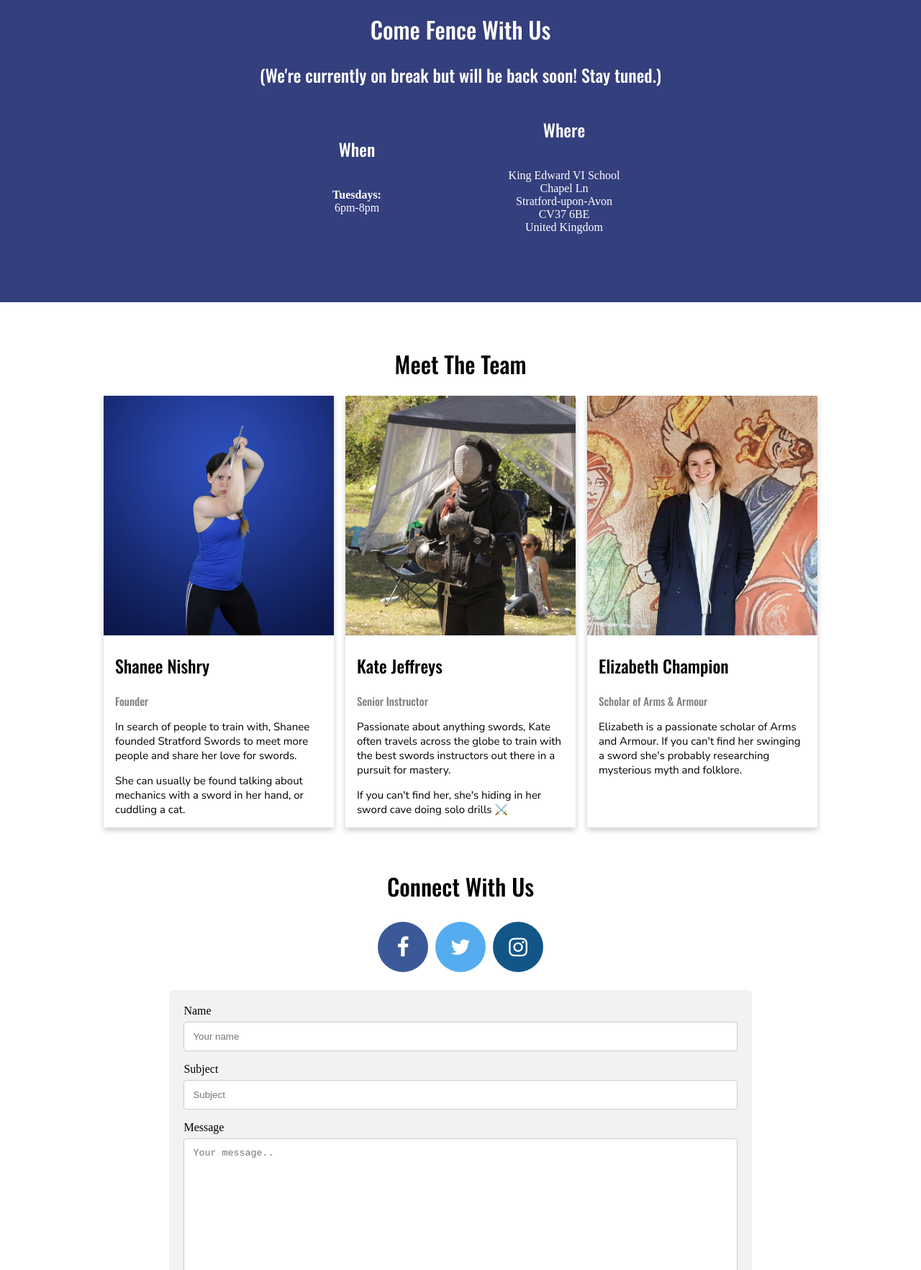
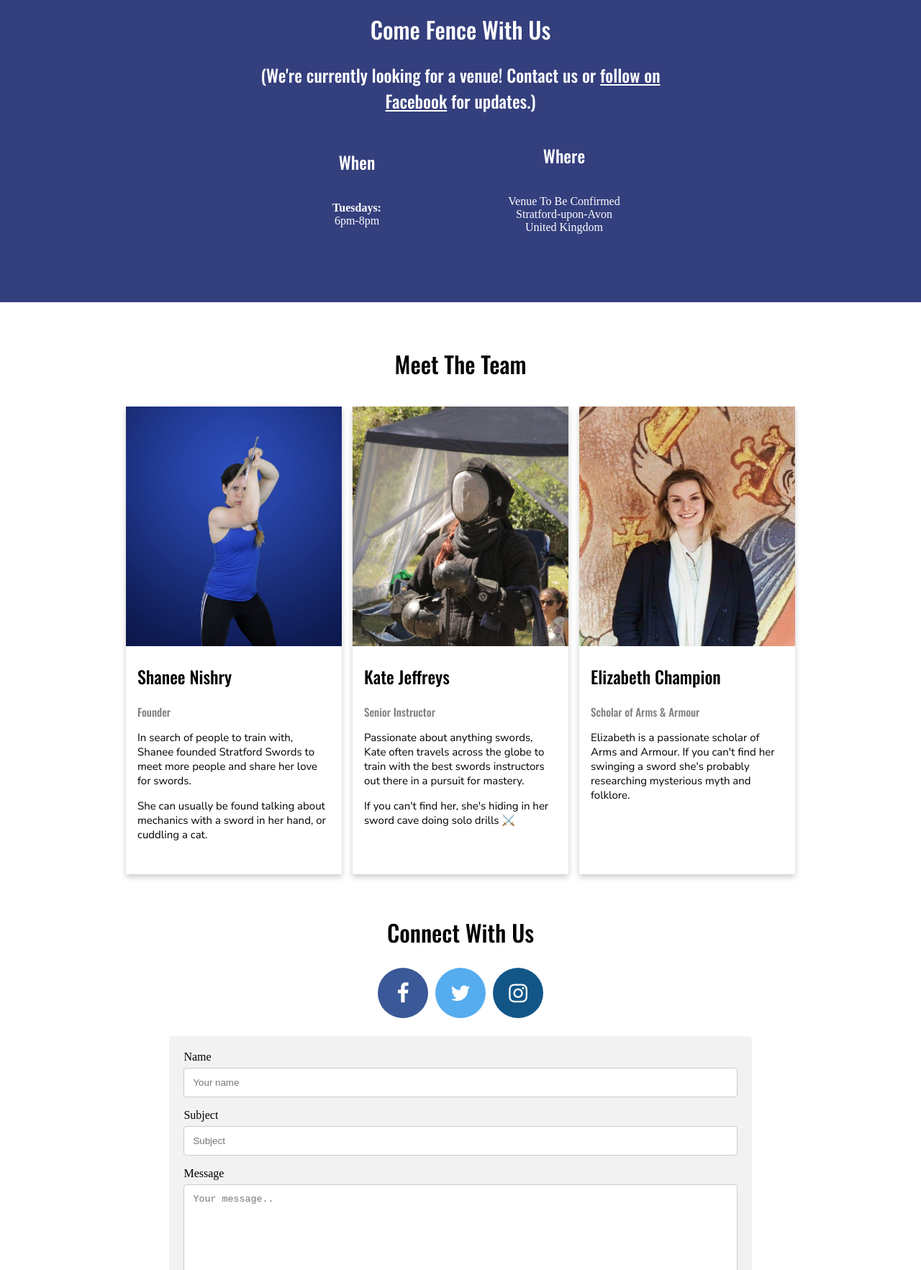
Before and after one commit to Lunarsong/stratford-swords, a Jekyll site: the page built from index.md, in a window 1280 px wide, cut to the strip 1575-3340 px from the top of the page. Shown: the whole strip at 72% size. Built offline with Jekyll 4.4.1, drawn with Linux system fonts in a browser that asks for light colours.

Commit message:
Improved layout.

```diff
--- a/_layouts/home.html
+++ b/_layouts/home.html
@@ -1,4 +1,5 @@
 <!doctype html>
+<meta name="viewport" content="width=device-width, initial-scale=1">
 <html lang="en">
 
 <head>
@@ -55,8 +56,8 @@
 
     <div class="join-container" style="width:45%">
       <h1>Come Fence With Us</h1>
-      <h2>(We're currently on break but will be back soon! Stay tuned.)</h2>
-      <div class="row">
+      <h2>(We're currently looking for a venue! Contact us or <a href="https://www.facebook.com/StratfordSwords">follow on Facebook</a> for updates.)</h2>
+      <div class="join-row">
         <div style="flex-grow:3; flex-basis:0;">
           <p><h2>When</h2></br>
           <b>Tuesdays:</b></br>
@@ -65,10 +66,8 @@
         <div style="flex-grow:0; flex-basis:0;"></div>
         <div style="flex-grow:3; flex-basis:0;">
           <p><h2>Where</h2></br>
-            King Edward VI School</br>
-            Chapel Ln</br>
+            Venue To Be Confirmed</br>
             Stratford-upon-Avon</br>
-            CV37 6BE</br>
             United Kingdom</p>
         </div>
       </div>
@@ -77,19 +76,17 @@
     <script>
       function initMap() {
         // The location of King Edward VI School.
-        var geo = {lat: 52.1898693, lng: -1.7077516};
+        var geo = {lat: 52.193803, lng: -1.7156402};
         // The map, centered at the school.
         var map = new google.maps.Map(
             document.getElementById('googleMap'), {zoom: 16, center: geo});
 
         var contentString = '<div id="content">'+
-    '<h2>King Edward VI School</h2>'+
+    '<h2>Venue To Be Confirmed</h2>'+
     '<div id="bodyContent">'+
-    '<p>Chapel Ln</br>\
-          Stratford-upon-Avon</br>\
-          CV37 6BE</br>\
+    '<p>Stratford-upon-Avon</br>\
           United Kingdom</p>'+
-    '<p><a href="https://maps.google.com/maps?ll=52.189869,-1.707752&z=16&t=m&hl=en-US&gl=US&mapclient=apiv3&cid=17300360906259323881">View on Google Maps</a></p>'+
+    //'<p><a href="https://maps.google.com/maps?ll=52.189869,-1.707752&z=16&t=m&hl=en-US&gl=US&mapclient=apiv3&cid=17300360906259323881">View on Google Maps</a></p>'+
     '</div>'+
     '</div>';
 
@@ -114,7 +111,9 @@
 
   <div class="meet-the-team">
     <h1>Meet The Team</h1>
+    <div class="team-container">
       <div class="team-row">
+        <tr>
           <div class="column">
             <div class="card">
               <img src="/assets/images/shanee.jpg" alt="Shanee Nishry" class="team-image"/>
@@ -148,10 +147,11 @@
                 <h2>Elizabeth Champion</h2>
                 <p class="title">Scholar of Arms & Armour</p>
                 <p>Elizabeth is a passionate scholar of Arms and Armour. If you can't find her swinging a sword she's probably researching mysterious myth and folklore.</p>
-            <p></br></br></p>
                 <!--p><button class="button">Contact</button></p-->
               </div>
             </div>
+          </div>
+        </tr>
       </div>
     </div>
   </div>
--- a/_sass/main.scss
+++ b/_sass/main.scss
@@ -57,7 +57,7 @@
 
 .header-container {
   width: 100%;
-  min-width: 980px;
+  /*min-width: 980px;*/
   display: block;
   margin-block-start: 2em;
   margin-block-end: 1em;
@@ -79,6 +79,10 @@
   margin: auto;
   padding-top: 120px;
   padding-bottom: 20px;
+
+  a {
+    color: white;
+  }
 }
 
 .about-container {
@@ -151,6 +155,13 @@
   justify-content: center;
 }
 
+.join-row {
+  display: flex;
+  align-items: center;
+  justify-content: center;
+  flex-direction: row;
+}
+
 .centered {
   margin: auto;
   display: flex;
@@ -160,16 +171,31 @@
 }
 
 .team-image {
-  width:100%;
+  width: 100%;
   height: 333px;
   object-fit: cover;
 }
+
+.row {
+  display: flex;
+  align-items: center;
+  justify-content: center;
+}
+
+.team-container {
+  margin: auto;
+  width: 75%;
+  display: flex;
+  align-items: center;
+  justify-content: center;
+}
+
 /* Three columns side by side */
 .column {
-  float: left;
-  width: 25.0%;
+  box-shadow: 0 4px 8px 0 rgba(0, 0, 0, 0.2);
+  width: 33%;
+  display: table-cell;
   margin-bottom: 16px;
-  padding: 0 8px;
 
   .title {
     color: grey;
@@ -195,16 +221,32 @@
 }
 
 /* Display the columns below each other instead of side by side on small screens */
-@media screen and (max-width: 650px) {
+@media screen and (max-width: 1024px) {
   .column {
+    box-shadow: 0 4px 8px 0 rgba(0, 0, 0, 0.2);
+    display: block;
     width: 100%;
-    display: block;
+  }
+
+  .team-container {
+    margin: auto;
+    width: 95%;
+    display: flex;
+    align-items: center;
+    justify-content: center;
+  }
+
+  .join-row {
+    display: flex;
+    flex-direction: column;
+    align-items: center;
+    justify-content: center;
   }
 }
 
 /* Add some shadows to create a card effect */
 .card {
-  box-shadow: 0 4px 8px 0 rgba(0, 0, 0, 0.2);
+  /*box-shadow: 0 4px 8px 0 rgba(0, 0, 0, 0.2);*/
   h2 {
     font-family: 'Oswald', sans-serif;
     font-weight: 500;
@@ -255,13 +297,10 @@
 .team-row {
   content: "";
   clear: both;
-  display: flex;
-  align-items: center;
-  justify-content: center;
-}
-
-.row {
-  display: flex;
+  display: table;
+  table-layout:fixed;
+  border-collapse: separate;
+  border-spacing: 15px;
   align-items: center;
   justify-content: center;
 }
```
Also changed, not shown: Gemfile.lock, assets/images/elizabeth.jpg, assets/images/kate.jpg. Lines whose indentation alone changed are shown as unchanged.
